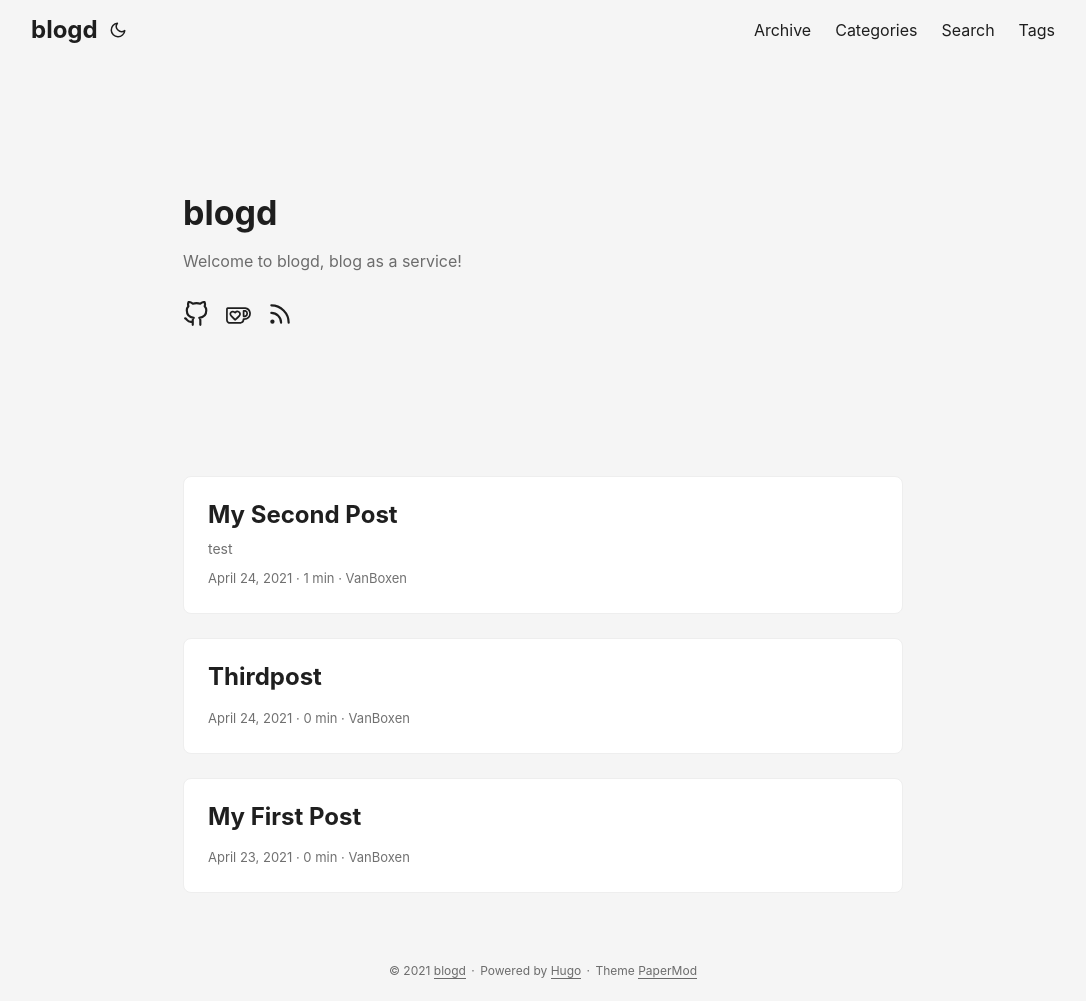
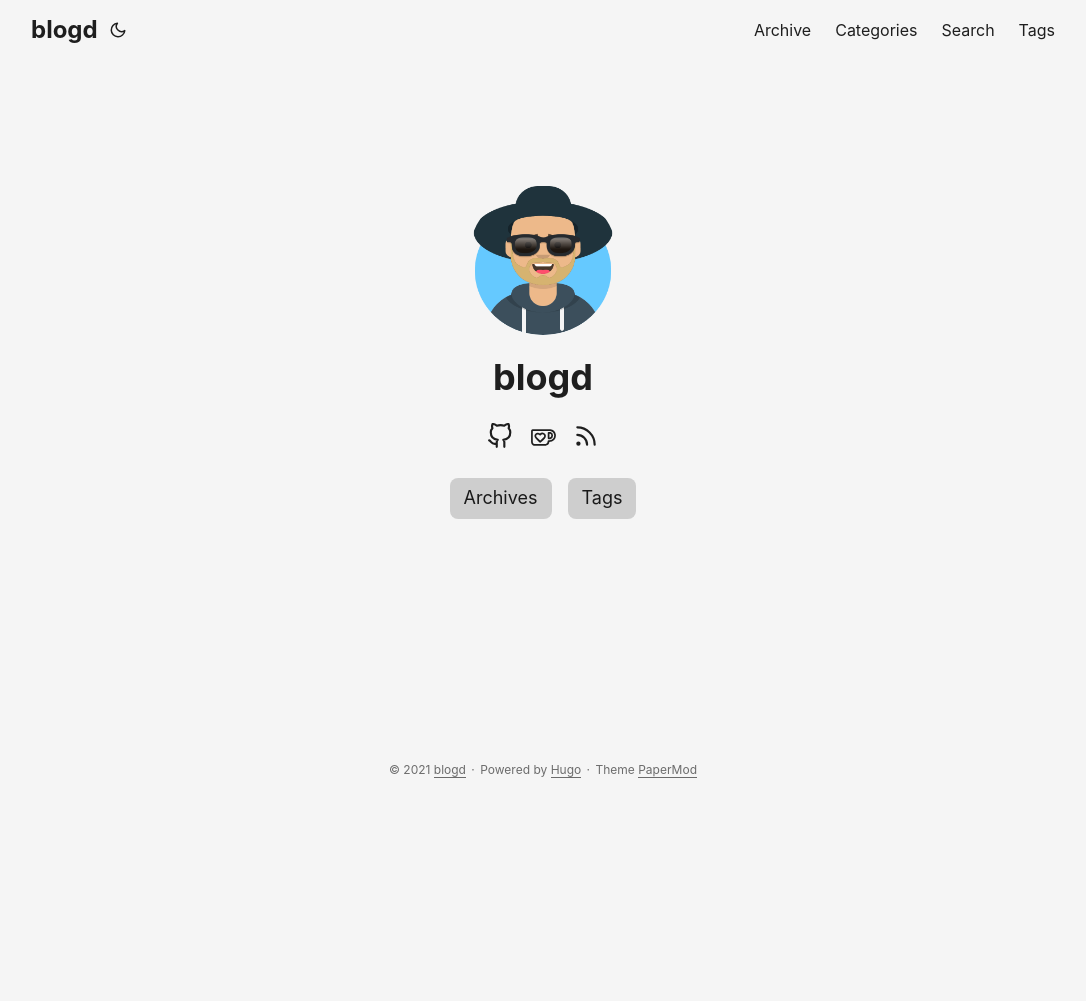
Before and after one commit to vanboxen/vanboxen.github.io, a plain HTML site: page index.html in a window 1280 px wide. Shown: the whole page, without its empty margins (97-1183 px from the left). After the commit the page ends 800 px from the top, so only its background shows below. Drawn offline with Linux system fonts and the light colour scheme.

Commit message:
use profileMode true

```diff
--- a/index.html
+++ b/index.html
@@ -145,16 +145,11 @@
         </ul>
     </nav>
 </header>
-<main class="main">
-<article class="first-entry home-info">
-    <header class="entry-header">
+<main class="main"><div class="profile">
+    <div class="profile_inner"><img src="juju.png" alt="my image"
+            height="150" width="150" />
         <h1>blogd</h1>
-    </header>
-    <section class="entry-content">
-        <p>Welcome to blogd, blog as a service!</p>
-    </section>
-    <footer class="entry-footer">
-        <div class="social-icons">
+        <span></span><div class="social-icons">
     <a href="https://github.com/adityatelange/hugo-PaperMod" target="_blank" rel="noopener noreferrer me" title="Github">
         <svg xmlns="http://www.w3.org/2000/svg" viewBox="0 0 24 24" fill="none" stroke="currentColor" stroke-width="2"
     stroke-linecap="round" stroke-linejoin="round">
@@ -181,41 +176,17 @@
     </a>
 </div>
 
-    </footer>
-</article>
+        <div class="buttons">
+            <a class="button" href="archives" rel="noopener" title="Archives">
+                <span class="button-inner">Archives</span>
+            </a>
+            <a class="button" href="tags" rel="noopener" title="Tags">
+                <span class="button-inner">Tags</span>
+            </a>
+        </div>
+    </div>
+</div>
 
-<article class="post-entry">
-  <header class="entry-header">
-    <h2>My Second Post</h2>
-  </header>
-  <section class="entry-content">
-    <p>test</p>
-  </section>
-  <footer class="entry-footer">April 24, 2021&nbsp;·&nbsp;1 min&nbsp;·&nbsp;VanBoxen</footer>
-  <a class="entry-link" aria-label="post link to My Second Post" href="https://vanboxen.github.io/posts/my-second-post/"></a>
-</article>
-
-<article class="post-entry">
-  <header class="entry-header">
-    <h2>Thirdpost</h2>
-  </header>
-  <section class="entry-content">
-    <p></p>
-  </section>
-  <footer class="entry-footer">April 24, 2021&nbsp;·&nbsp;0 min&nbsp;·&nbsp;VanBoxen</footer>
-  <a class="entry-link" aria-label="post link to Thirdpost" href="https://vanboxen.github.io/posts/thirdpost/"></a>
-</article>
-
-<article class="post-entry">
-  <header class="entry-header">
-    <h2>My First Post</h2>
-  </header>
-  <section class="entry-content">
-    <p></p>
-  </section>
-  <footer class="entry-footer">April 23, 2021&nbsp;·&nbsp;0 min&nbsp;·&nbsp;VanBoxen</footer>
-  <a class="entry-link" aria-label="post link to My First Post" href="https://vanboxen.github.io/posts/my-first-post/"></a>
-</article>
     </main>
     <footer class="footer">
     <span>&copy; 2021 <a href="https://vanboxen.github.io/">blogd</a></span>
```
